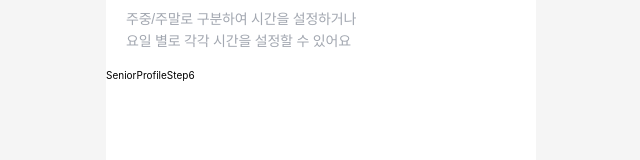
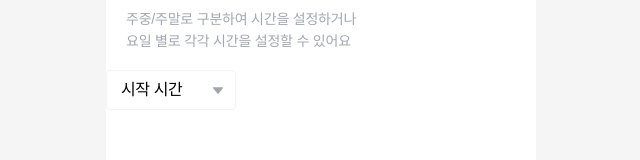
Before and after one commit to TEAM-SEONYAK/SEONYAK_CLIENT, a React (Vite) app: page /seniorProfile in a window 1280 px wide. Shown: the part 125-285 px from the top of the page, without its empty margins (319-959 px from the left). Built offline with nearby package versions, Linux system fonts and the light colour scheme; no server answers; a web font is replaced by a local one; what emotion-reset would draw is missing.

Commit message:
test: 머지를 위한 임시 커밋

```diff
--- a/src/pages/seniorProfile/components/TimeSelect.tsx
+++ b/src/pages/seniorProfile/components/TimeSelect.tsx
@@ -1,5 +1,9 @@
+import { useState } from 'react';
+import DropDown from './common/DropDown';
+
 const TimeSelect = () => {
-  return <div>SeniorProfileStep6</div>;
+  const [isWeekday, setIsWeekday] = useState(true);
+  return <DropDown />;
 };
 
 export default TimeSelect;
```
